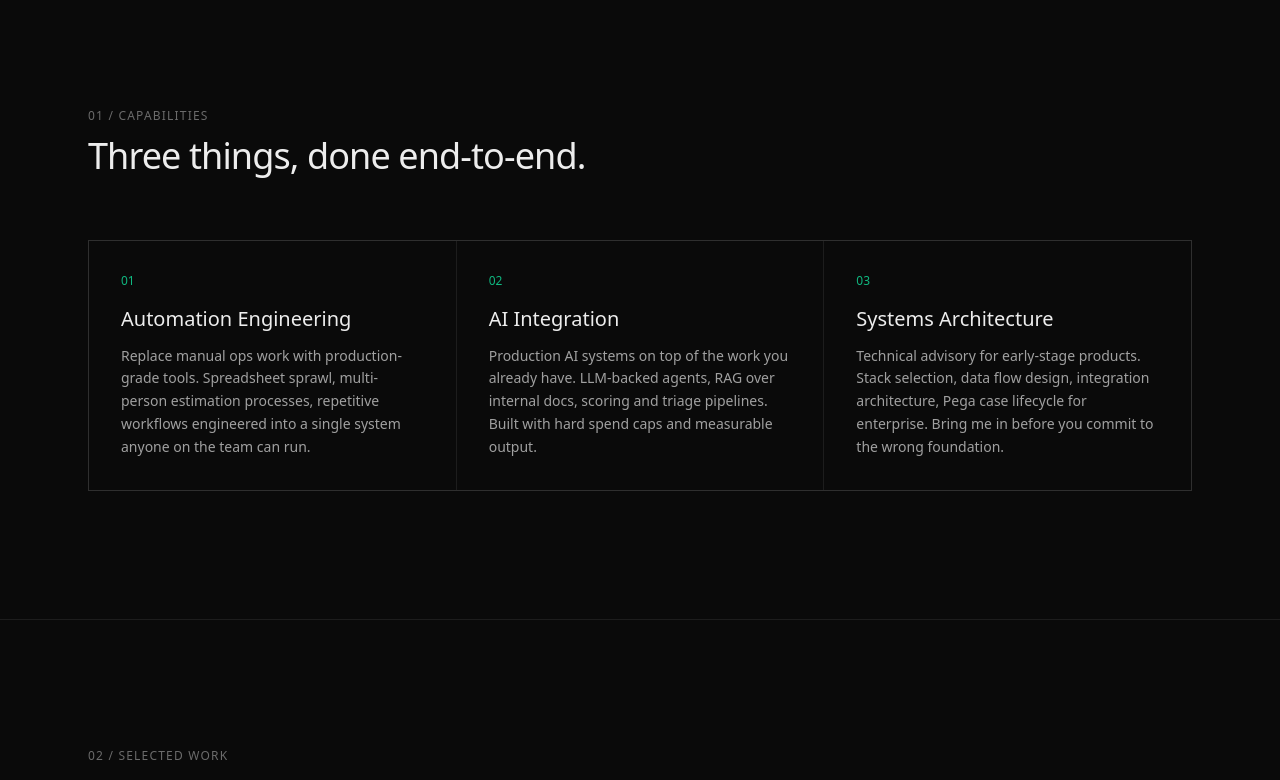
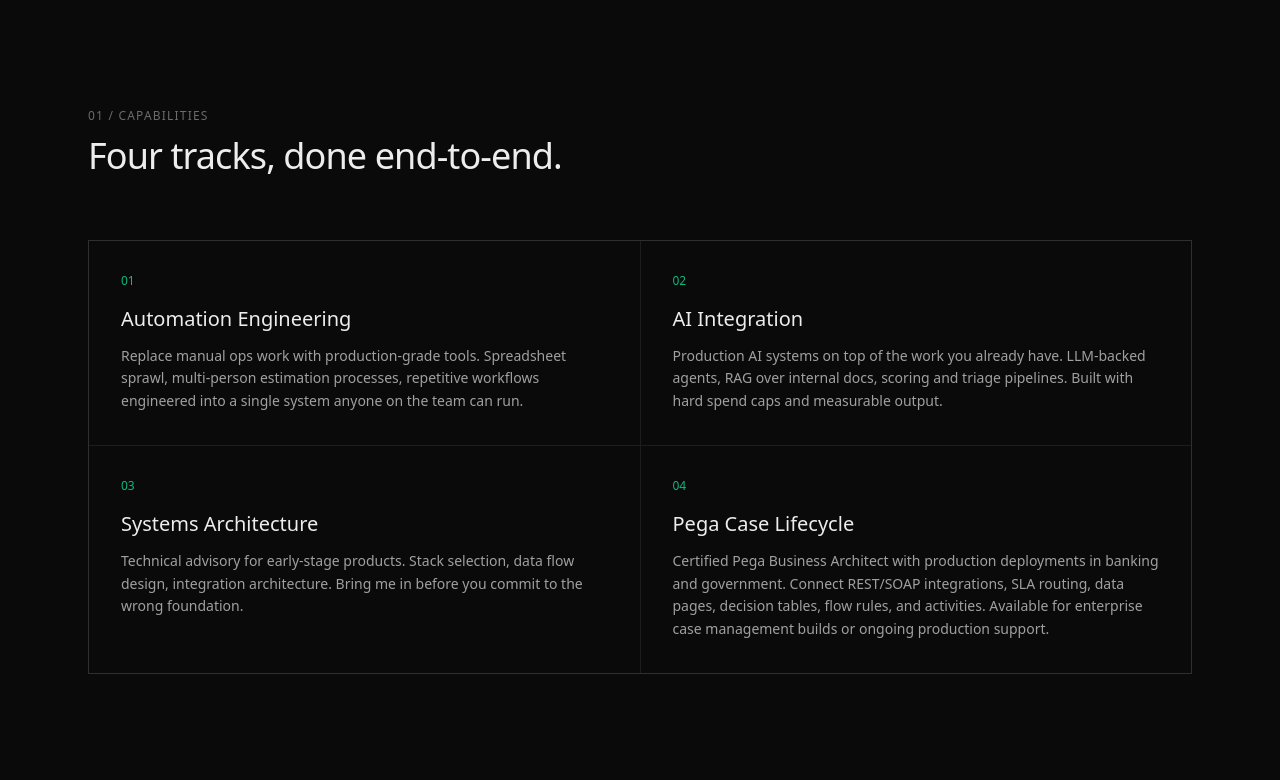
Before and after one commit to nozaklabs/website, a Next.js app: page / in a window 1280 px wide. Shown: the part 720-1500 px from the top of the page. Built offline with nearby package versions, Linux system fonts and the light colour scheme.

Commit message:
Promote Pega to dedicated capability card, expand grid to 2x2

```diff
--- a/app/page.tsx
+++ b/app/page.tsx
@@ -48,11 +48,11 @@
               01 / Capabilities
             </p>
             <h2 className="font-[family-name:var(--font-display)] text-3xl md:text-4xl font-medium tracking-tight">
-              Three things, done end-to-end.
+              Four tracks, done end-to-end.
             </h2>
           </div>
 
-          <div className="grid grid-cols-1 md:grid-cols-3 gap-px bg-[var(--color-border)] border border-[var(--color-border)]">
+          <div className="grid grid-cols-1 md:grid-cols-2 gap-px bg-[var(--color-border)] border border-[var(--color-border)]">
             {[
               {
                 num: "01",
@@ -67,7 +67,12 @@
               {
                 num: "03",
                 title: "Systems Architecture",
-                body: "Technical advisory for early-stage products. Stack selection, data flow design, integration architecture, Pega case lifecycle for enterprise. Bring me in before you commit to the wrong foundation.",
+                body: "Technical advisory for early-stage products. Stack selection, data flow design, integration architecture. Bring me in before you commit to the wrong foundation.",
+              },
+              {
+                num: "04",
+                title: "Pega Case Lifecycle",
+                body: "Certified Pega Business Architect with production deployments in banking and government. Connect REST/SOAP integrations, SLA routing, data pages, decision tables, flow rules, and activities. Available for enterprise case management builds or ongoing production support.",
               },
             ].map((item) => (
               <div
```
